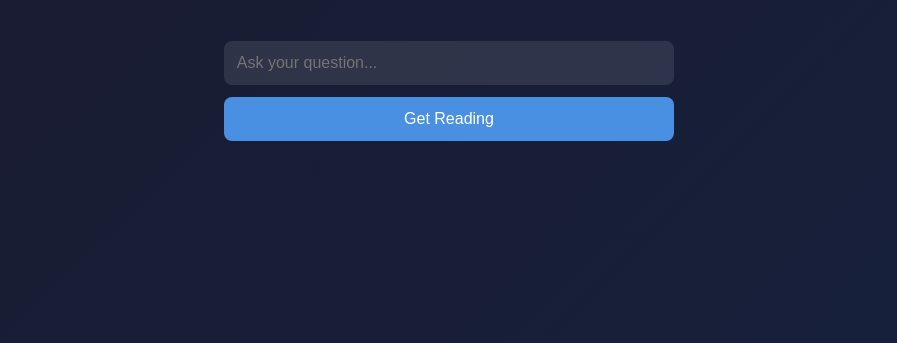
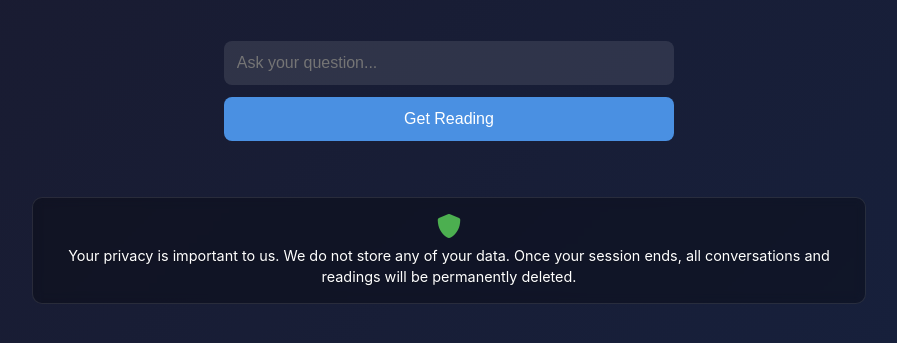
Before and after one commit to Huan-Ding/tarot-reader, a Flask app: page / in a window 1280 px wide. Shown: the part 270-613 px from the top of the page, without its empty margins (191-1088 px from the left). Run offline with Flask 3, Linux system fonts and the light colour scheme.

Commit message:
Increased temperature to 0.9 for more creative readings and added privacy reminder

```diff
--- a/app.py
+++ b/app.py
@@ -198,7 +198,7 @@ def get_reading_interpretation(question: str, card_ids: List[int]) -> str:
             response = openai.ChatCompletion.create(
                 model="gpt-3.5-turbo",
                 messages=[{"role": "user", "content": prompt}],
-                temperature=0.7,
+                temperature=0.9,
                 max_tokens=1000
             )
             return response.choices[0].message.content
--- a/static/css/style.css
+++ b/static/css/style.css
@@ -793,3 +793,52 @@ h1 {
     perspective: 1000px;
     transform-style: preserve-3d;
 }
+
+/* Privacy Reminder */
+.privacy-reminder {
+    margin-top: 2rem;
+    padding: 1rem;
+    background: rgba(0, 0, 0, 0.3);
+    border-radius: 10px;
+    text-align: center;
+    backdrop-filter: blur(5px);
+    -webkit-backdrop-filter: blur(5px);
+    border: 1px solid rgba(255, 255, 255, 0.1);
+    max-width: 800px;
+    margin-left: auto;
+    margin-right: auto;
+}
+
+.privacy-reminder i {
+    font-size: 1.5rem;
+    color: #4CAF50;
+    margin-bottom: 0.5rem;
+}
+
+.privacy-reminder p {
+    color: #fff;
+    font-size: 0.9rem;
+    line-height: 1.4;
+    margin: 0;
+    text-shadow: 0 1px 2px rgba(0, 0, 0, 0.3);
+}
+
+/* Responsive adjustments for privacy reminder */
+@media (max-width: 768px) {
+    .privacy-reminder {
+        margin: 1rem;
+        padding: 0.8rem;
+    }
+
+    .privacy-reminder p {
+        font-size: 0.8rem;
+    }
+}
+
+/* Landscape mode optimizations */
+@media (max-height: 600px) and (orientation: landscape) {
+    .privacy-reminder {
+        margin: 0.5rem auto;
+        padding: 0.5rem;
+    }
+}
--- a/templates/index.html
+++ b/templates/index.html
@@ -35,6 +35,12 @@
             <div id="interpretation"></div>
             <button id="ask-another" class="ask-another-button">Ask Another Question</button>
         </div>
+
+        <!-- Privacy Reminder -->
+        <div class="privacy-reminder">
+            <i class="fas fa-shield-alt"></i>
+            <p>Your privacy is important to us. We do not store any of your data. Once your session ends, all conversations and readings will be permanently deleted.</p>
+        </div>
     </div>
 
     <script src="{{ url_for('static', filename='js/main.js') }}"></script>
```
